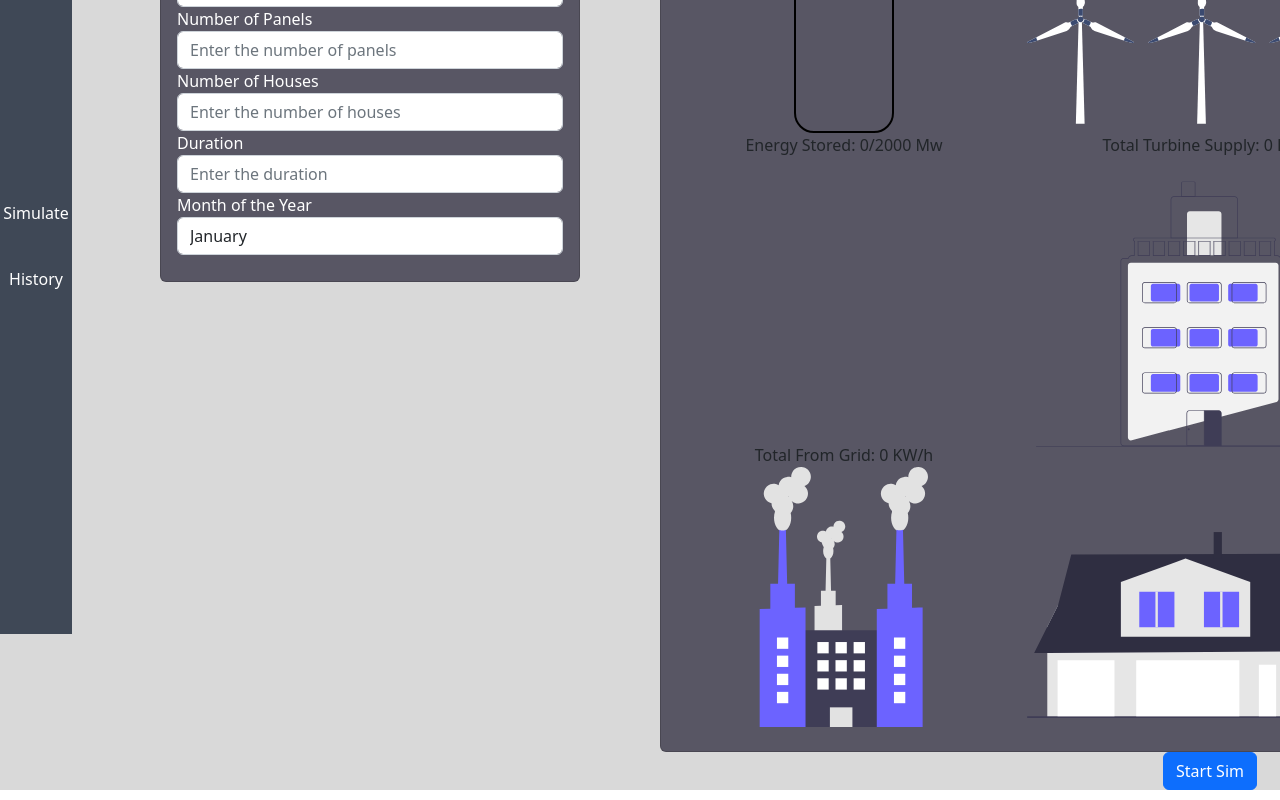
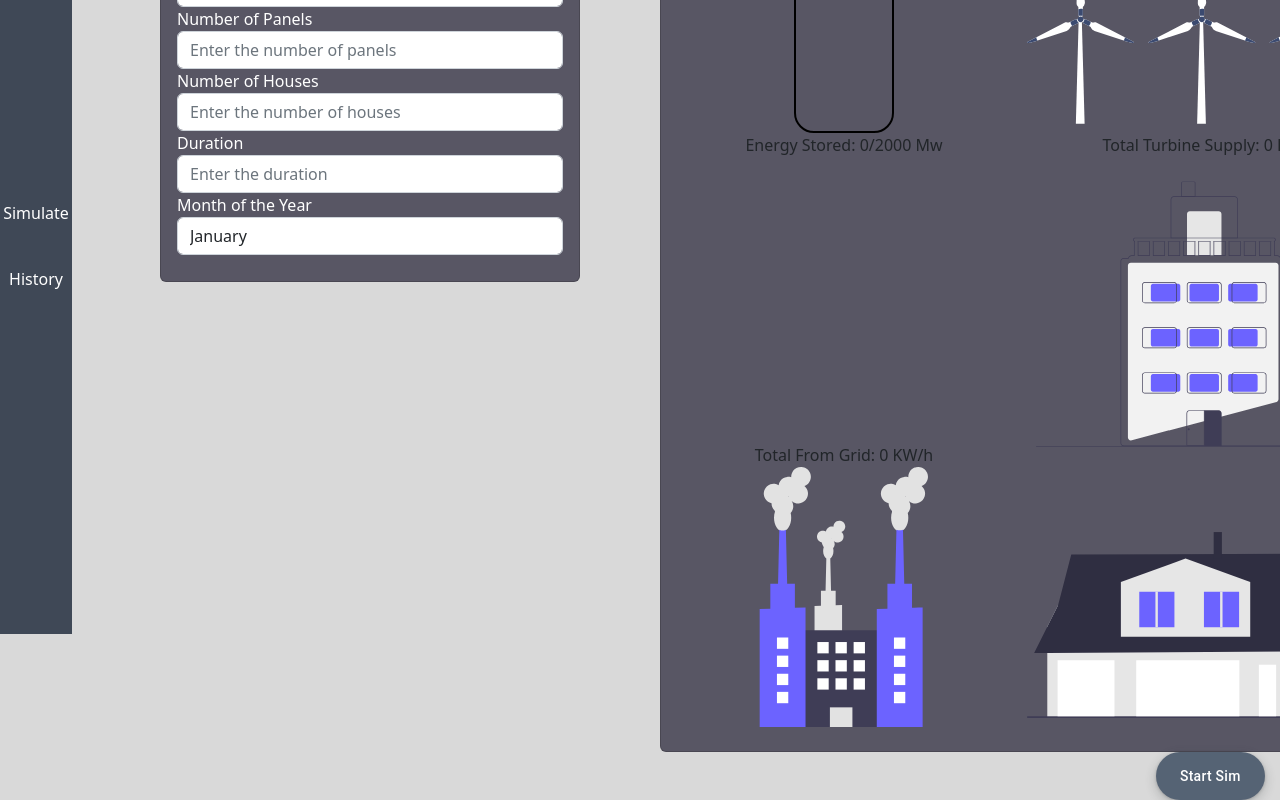
Before and after one commit to Luke270601/Micro-Grid-Management, a React (Create React App) app in the folder Micro-Grid Management/ClientApp/: page / in a window 1280 px wide. Shown: the part 222-1022 px from the top of the page. Built offline with nearby package versions, Linux system fonts and the light colour scheme.

Commit message:
Added additional styling to sim start button

```diff
--- a/Micro-Grid Management/ClientApp/src/components/Visualiser.jsx
+++ b/Micro-Grid Management/ClientApp/src/components/Visualiser.jsx
@@ -207,7 +207,7 @@
                         </div>
                     </div>
                 </div>
-                <button id={"toggle-btn"} type={"button"} className={"btn btn-primary"} onClick={getSimData}>Start
+                <button id={"toggle-btn"} type={"button"} className={"sim-start-button"} onClick={getSimData}>Start
                     Sim
                 </button>
             </div>
--- a/Micro-Grid Management/ClientApp/src/css/custom.css
+++ b/Micro-Grid Management/ClientApp/src/css/custom.css
@@ -1,5 +1,3 @@
-
-
 /* Animation for styling for ui cards */
 .settings-card {
     opacity: 0;
@@ -18,9 +16,9 @@
     animation: fade-in-from-right 0.5s ease-out forwards;
 }
 
-.visualiser-container{
+.visualiser-container {
     display: grid;
-    grid-template-columns: 366px 366px 366px ;
+    grid-template-columns: 366px 366px 366px;
     grid-template-rows: 220px 270px 288px;
 }
 
@@ -45,7 +43,6 @@
         transform: translateX(0);
     }
 }
-
 
 
 /* Styling for battery  */
@@ -87,7 +84,7 @@
 }
 
 /* Animation for wind turbine */
-#blades-1, #blades-2, #blades-3{
+#blades-1, #blades-2, #blades-3 {
     transform-origin: 227px 247px;
     transform-box: fill-box;
 }
@@ -97,10 +94,10 @@
 }
 
 @keyframes turbine {
-    from{
+    from {
         transform: rotateZ(0deg);
     }
-    to{
+    to {
         transform: rotateZ(360deg);
     }
 }
@@ -112,7 +109,7 @@
     margin-right: auto;
 }
 
-.settings-card-header{
+.settings-card-header {
     color: white;
     background-color: #3F4856;
     padding-left: 5px;
@@ -123,7 +120,7 @@
     color: white;
 }
 
-.simulation-panel{
+.simulation-panel {
     display: block;
     text-align: center;
     gap: 0;
@@ -168,17 +165,88 @@
     background-color: #585664;
 }
 
-.house-icon, .grid-manager-icon, .grid-icon, .battery-icon, .solar-icon, .turbine-icon{
+.house-icon, .grid-manager-icon, .grid-icon, .battery-icon, .solar-icon, .turbine-icon {
     display: inline-block;
     min-width: 200px;
     text-align: center;
 }
 
 
-.visualiser-header{
+.visualiser-header {
     display: flex;
     background-color: #3F4856;
     justify-content: flex-end;
+}
+
+
+/* Button CSS by Google From https://getcssscan.com/css-buttons-examples */
+.sim-start-button {
+    align-items: center;
+    appearance: none;
+    background-color: #556374;
+    border-radius: 24px;
+    border-style: none;
+    box-shadow: rgba(0, 0, 0, .2) 0 3px 5px -1px, rgba(0, 0, 0, .14) 0 6px 10px 0, rgba(0, 0, 0, .12) 0 1px 18px 0;
+    box-sizing: border-box;
+    color: #ffffff;
+    cursor: pointer;
+    display: inline-flex;
+    fill: currentcolor;
+    font-family: "Google Sans", Roboto, Arial, sans-serif;
+    font-size: 14px;
+    font-weight: 500;
+    height: 48px;
+    justify-content: center;
+    letter-spacing: .25px;
+    line-height: normal;
+    max-width: 100%;
+    overflow: visible;
+    padding: 2px 24px;
+    position: relative;
+    text-align: center;
+    text-transform: none;
+    transition: box-shadow 280ms cubic-bezier(.4, 0, .2, 1), opacity 15ms linear 30ms, transform 270ms cubic-bezier(0, 0, .2, 1) 0ms;
+    user-select: none;
+    -webkit-user-select: none;
+    touch-action: manipulation;
+    width: auto;
+    will-change: transform, opacity;
+    z-index: 0;
+}
+
+.sim-start-button:hover {
+    background: #567fa9;
+    color: #ffffff;
+}
+
+.sim-start-button:active {
+    box-shadow: 0 4px 4px 0 rgb(60 64 67 / 30%), 0 8px 12px 6px rgb(60 64 67 / 15%);
+    outline: none;
+}
+
+.sim-start-button:focus {
+    outline: none;
+    border: 2px solid #4285f4;
+}
+
+.sim-start-button:not(:disabled) {
+    box-shadow: rgba(60, 64, 67, .3) 0 1px 3px 0, rgba(60, 64, 67, .15) 0 4px 8px 3px;
+}
+
+.sim-start-button:not(:disabled):hover {
+    box-shadow: rgba(60, 64, 67, .3) 0 2px 3px 0, rgba(60, 64, 67, .15) 0 6px 10px 4px;
+}
+
+.sim-start-button:not(:disabled):focus {
+    box-shadow: rgba(60, 64, 67, .3) 0 1px 3px 0, rgba(60, 64, 67, .15) 0 4px 8px 3px;
+}
+
+.sim-start-button:not(:disabled):active {
+    box-shadow: rgba(60, 64, 67, .3) 0 4px 4px 0, rgba(60, 64, 67, .15) 0 8px 12px 6px;
+}
+
+.sim-start-button:disabled {
+    box-shadow: rgba(60, 64, 67, .3) 0 1px 3px 0, rgba(60, 64, 67, .15) 0 4px 8px 3px;
 }
 
 /* Clock styling */
```
